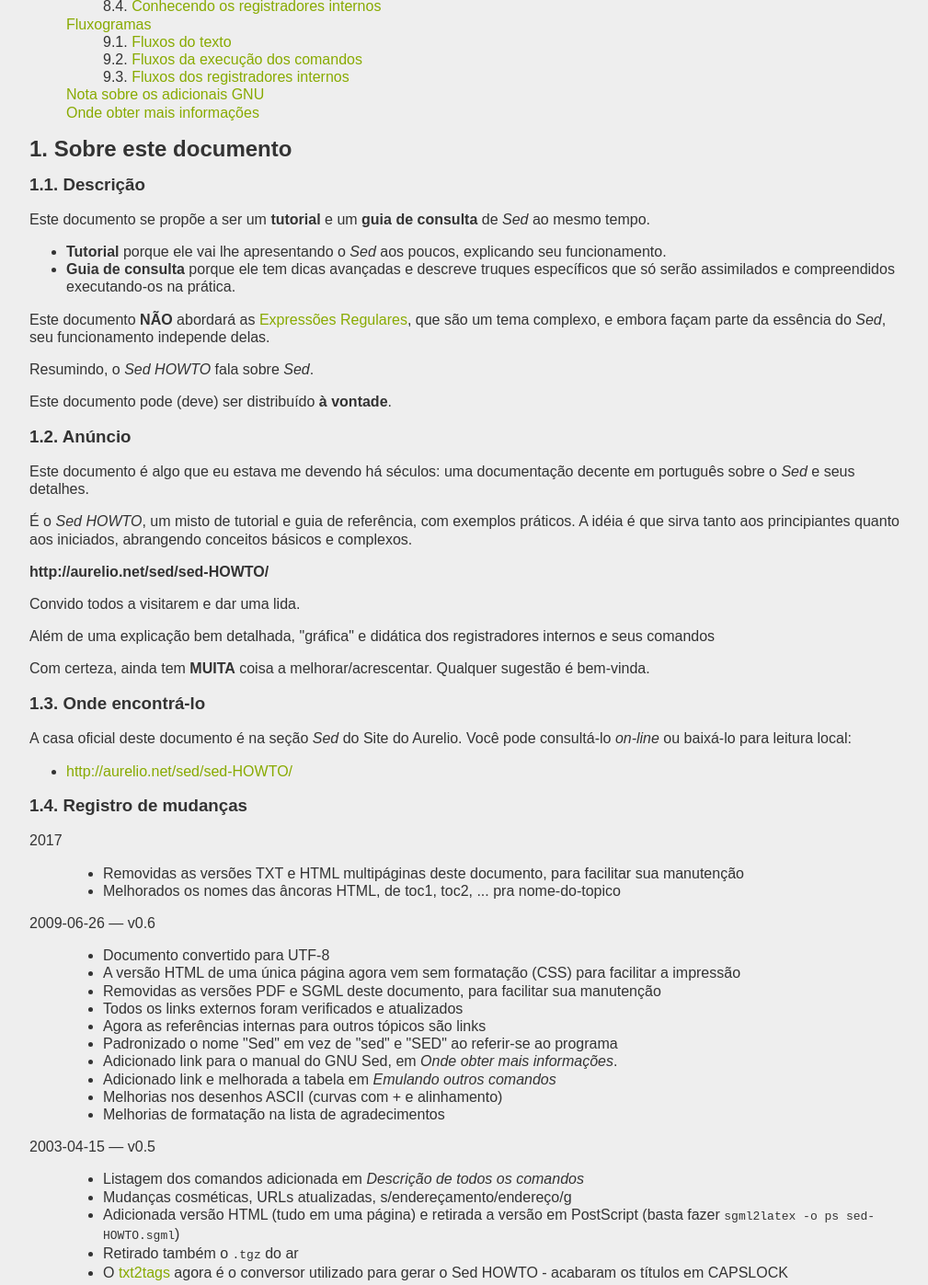
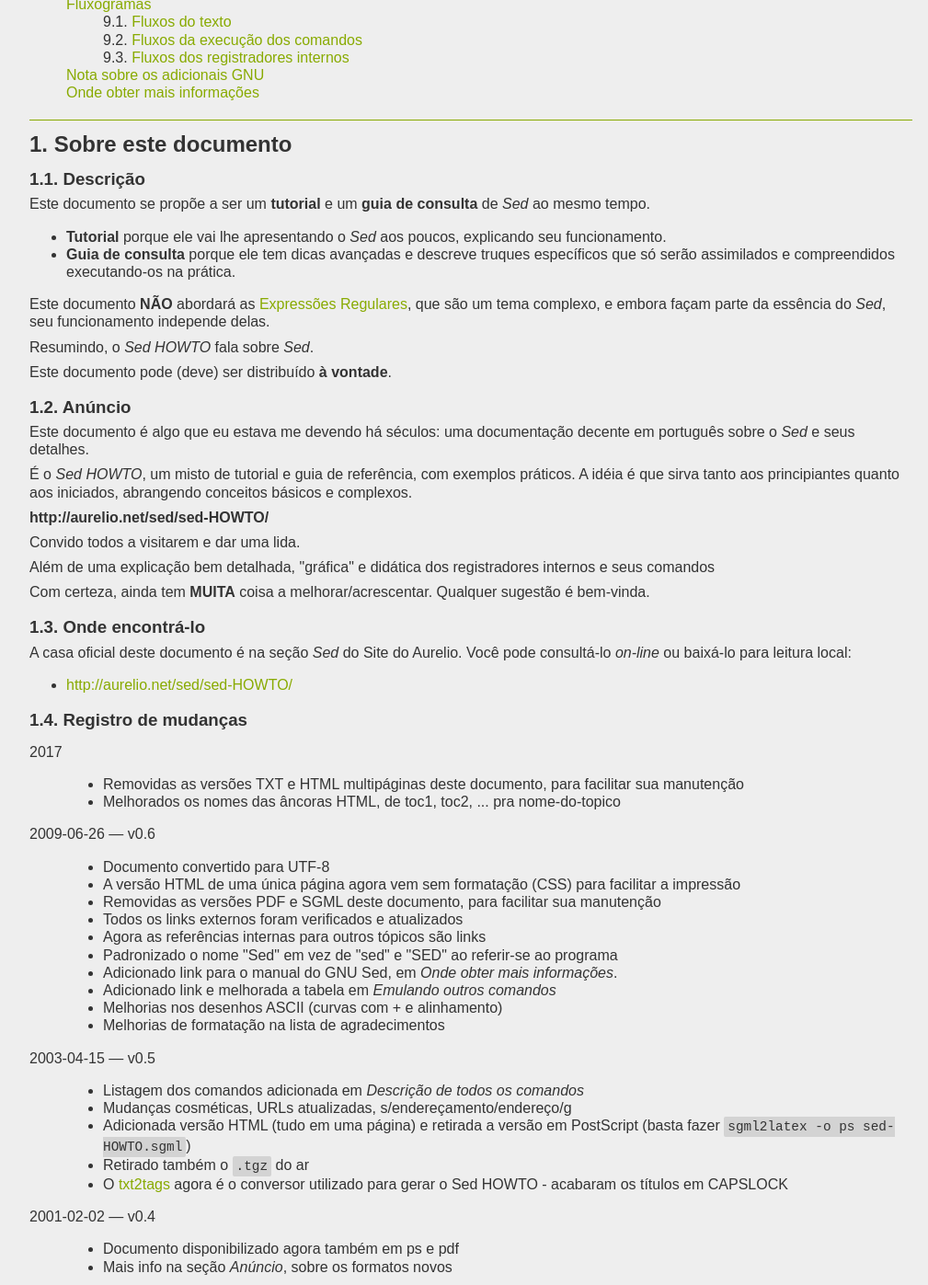
Before and after one commit to eupiteco/sed-HOWTO, a plain HTML site: page sed-howto.html in a window 1280 px wide. Shown: the part 884-2281 px from the top of the page at 92% size, without its empty margins (128-1137 px from the left). Drawn offline with Linux system fonts and the light colour scheme.

Commit message:
README e cabeçalhos

```diff
--- a/sed-howto.css
+++ b/sed-howto.css
@@ -1,10 +1,22 @@
 body{
+	background-color:#eeeeee;
 	padding: 0 20px 0;
-	background-color:#eeeeee;
 
+	color: #333333;
 	font-family: sans-serif;
 	line-height: 1.2rem;
-	color: #333333;
+}
+
+h1, h2, h3, h4, h5, h6 {
+	margin-bottom: 0.5rem;
+}
+h2 {
+	border-top: 1px solid #88aa00;
+	padding: 1rem 0 0;
+}
+
+p {
+	margin: 0.5rem 0;
 }
 
 a {
@@ -15,6 +27,14 @@ a:hover {
 	background-color: #88aa00;
 	color: #eeeeee;
 }
+
+code {
+	background-color: #d3d3d3;
+	border-radius: 2px;
+	padding: 3px 4px;
+
+	font-size: 0.9rem;
+}
 nav ol,
 nav ul {
 	list-style: none;
```
Also changed, not shown: README.md, 1 other file.
